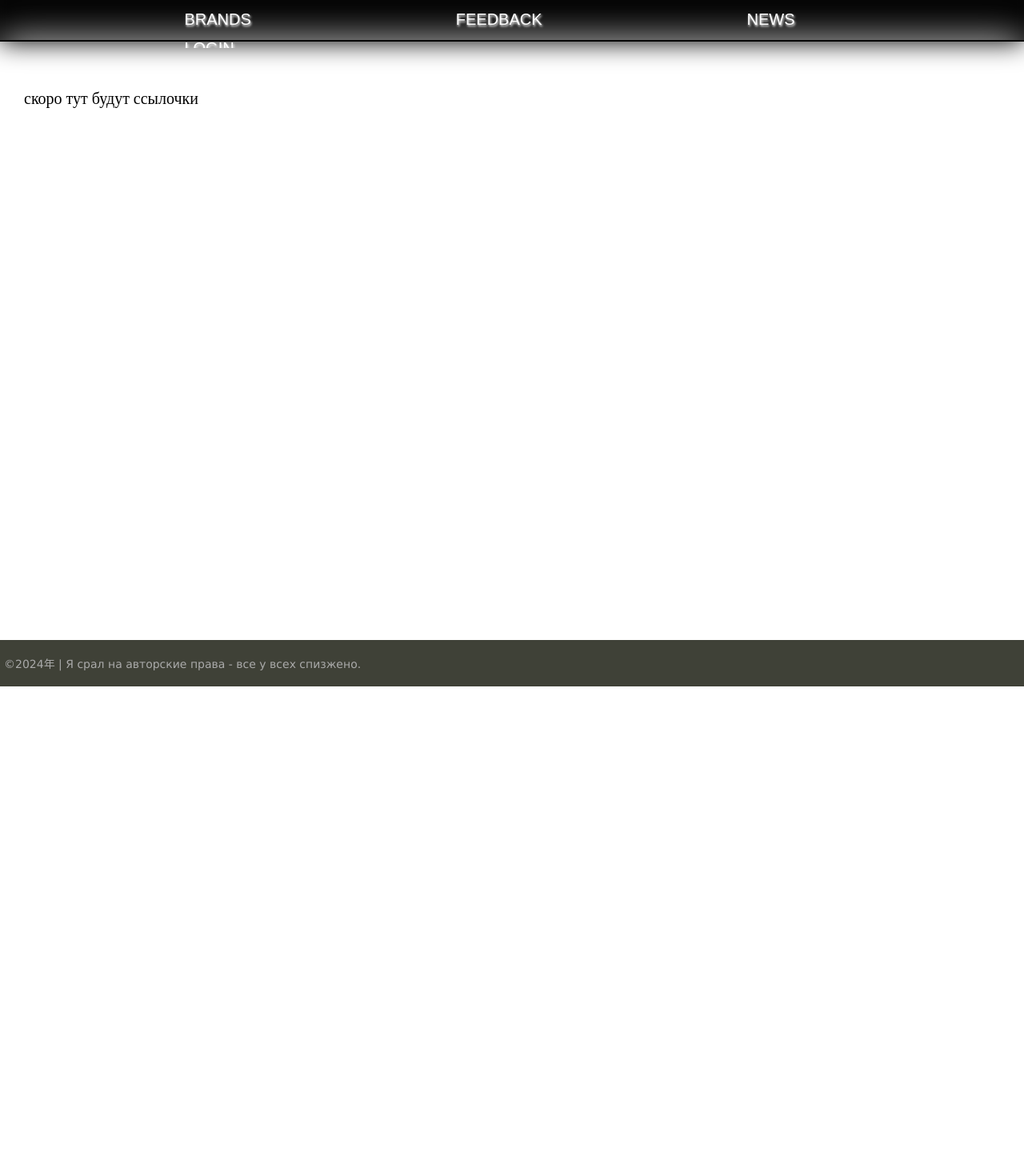
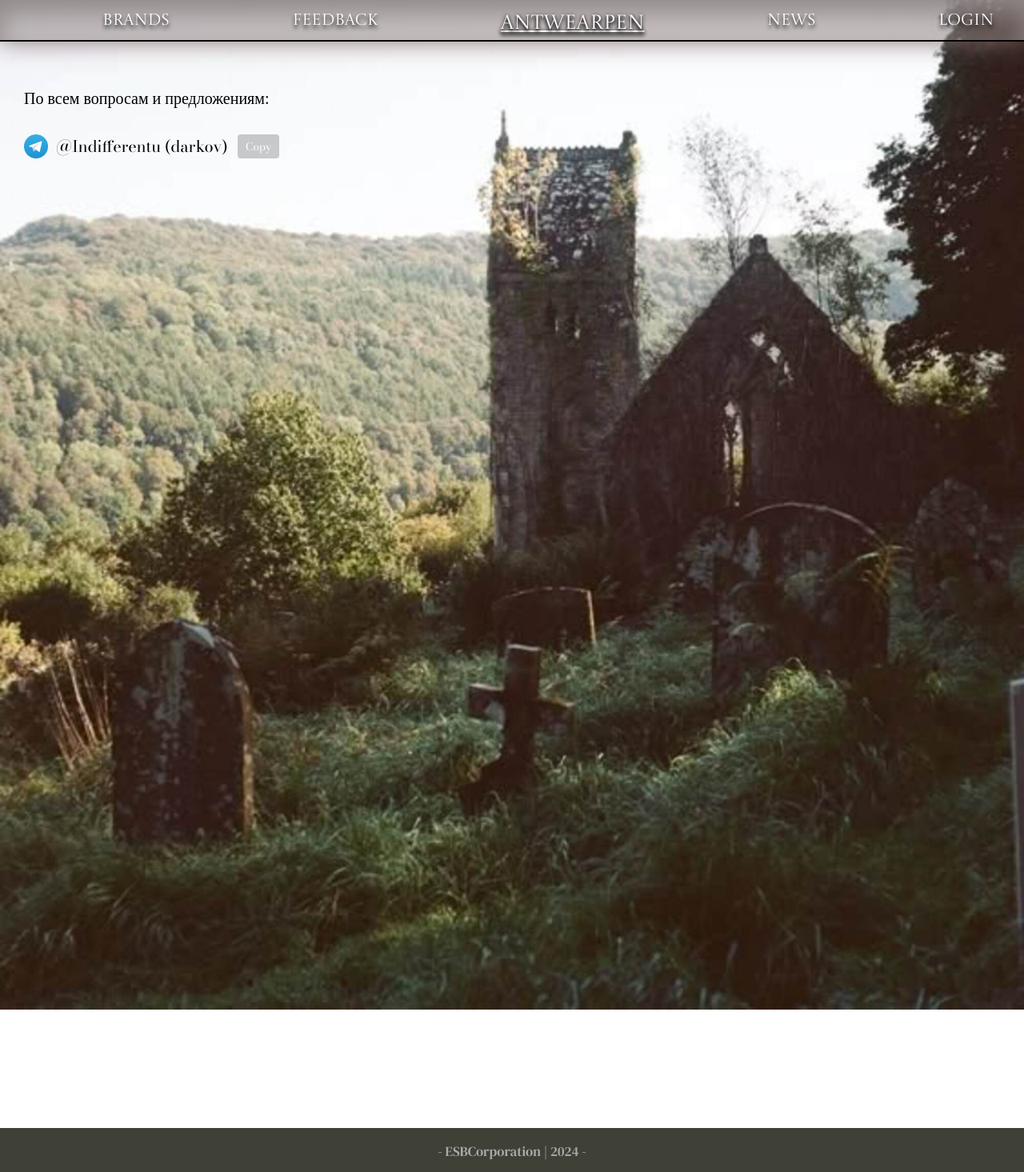
Before and after one commit to Blur1ng/Antwerpen, a Django app: page /Feedback/ in a window 1280 px wide. Shown: the whole page at 80% size. Before the commit the page ends 858 px from the top, so only its background shows below. Run offline with Django 5.2, Linux system fonts and the light colour scheme; data that the repository does not hold is empty.

Commit message:
site changes
+feedback
+new fonts and design

```diff
--- a/AllGothClothes/Clothes/static/Clothes/css/styles1.css
+++ b/AllGothClothes/Clothes/static/Clothes/css/styles1.css
@@ -19,9 +19,14 @@ body.kai {
 body.cnv {
     background: url('../images/cnvbg.png') center top/100%;
 }
-body.log { /* Используем flexbox для выравнивания */
+body.log {
     align-items: center; /* Выравнивание по вертикали */
     background: url('../images/grass1.png') center top/100% no-repeat;
+    background-size: cover;
+}
+body.feed {
+    align-items: center; /* Выравнивание по вертикали */
+    background: url('../images/1.jpg') center top/100% no-repeat;
     background-size: cover;
 }
 table {
@@ -135,3 +140,56 @@ input:checked ~ .appear {
     transform: scale(1);
     transition: transform 1s 1s;
 }
+
+@font-face {
+    font-family: "Castoro Titling";
+    src: url("../fonts/CastoroTitling-Regular.ttf");
+}
+
+@font-face {
+    font-family: "BodoniModa";
+    src: url("../fonts/BodoniModa.ttf");
+}
+
+@font-face {
+    font-family: "DMSerifText-Regular";
+    src: url("../fonts/DMSerifText-Regular.ttf");
+}
+.base-font{
+    font-family: "Castoro Titling";
+}
+
+.ANTWEARPEN{
+    margin: center;
+    color: #fefefe;
+	text-shadow: 0px 4px 5px rgb(0, 0, 0), 0px 1px 5px rgb(0, 0, 0);
+	text-decoration:underline;
+    font-size: 25px;
+}
+
+.ANTWEARPEN:hover {
+	color: #e7e2dc;
+	text-shadow: 1px 5px 5px rgb(53, 30, 30);
+	text-decoration:underline;
+}
+
+.logo-container {
+    display: flex;
+    align-items: center; /* Вертикальное выравнивание по центру */
+}
+
+.logo-feedback {
+    background: url('../images/Telegram_logo.svg.png') center top/100% no-repeat;
+    width: 30px; /* Ширина логотипа */
+    height: 30px; /* Высота логотипа */
+    margin-right: 10px; /* Отступ между логотипом и текстом */
+}
+
+.username {
+    font-family: "BodoniModa";
+    font-size: 20px; /* Размер шрифта для текста */
+}
+.username2 {
+    font-family: "BodoniModa";
+    font-size: 20px; /* Размер шрифта для текста */
+}
--- a/AllGothClothes/Clothes/static/Clothes/css/stylesold.css
+++ b/AllGothClothes/Clothes/static/Clothes/css/stylesold.css
@@ -110,6 +110,12 @@ ul.list-articles li {
 	height: 50px;
 }
 
+.headerfeed{
+	background: rgba(147, 134, 134, 0.5) no-repeat center/100%;
+	box-shadow: inset 0 1em 2em rgb(144, 136, 136), 0em 1px 2em rgb(130, 110, 110);
+	height: 50px;
+}
+
 .logo {
 	/*background: url('../images/logo.jpg') no-repeat 10px 5px;*/
 	width: 90px;
@@ -126,20 +132,19 @@ ul.mainmenu {
 	overflow: hidden;
 }
 ul.mainmenu li {
-	float: left;
-	margin: 1% 2% 0 18%;
+	float:left;
+	margin: 1% 2% 0 10%;
 }
-ul.mainmenu li.logo {margin: 0;}
-ul.mainmenu li.last {float: right;}
 
-ul.mainmenu li a {
+.base-text-decor{
 	color: #ffffff;
-	text-shadow: 1px 2px 3px rgb(255, 255, 255);
 	text-decoration: none;
+	text-shadow: 0px 4px 5px rgb(0, 0, 0);
 }
-ul.mainmenu li a:hover {
+.base-text-decor:hover {
 	color: #e7e2dc;
-	text-shadow: 1px 5px 5px rgb(88, 10, 10);
+	text-shadow: 1px 5px 5px rgb(53, 30, 30);
+	text-decoration: none;
 }
 
 .panelitems {
@@ -388,19 +393,15 @@ ul.lang-list li a:hover {color: #fdc073;}
 
 #footer {
 	box-sizing: border-box;
-
 	background: #3F4137;
-	padding: 5px;
+	height: 55px;
 	color: #aaa;
-	font-size: 14px;
-	font-family: Verdana, Geneva, Arial, Helvetica;
-	text-align: left;
+	font-size: 17px;
+	font-family: "DMSerifText-Regular";
+	text-align: center;
 	overflow: hidden;
 }
-#footer a {
-	text-decoration: underline;
-	color: #aaa;
-}
+
 div.q {
 	color: #76ee13;
 	font-family: Helvetica, sans-serif;
--- a/AllGothClothes/Clothes/templates/Clothes/base.html
+++ b/AllGothClothes/Clothes/templates/Clothes/base.html
@@ -16,18 +16,20 @@
 {% block mainpage %}
     {% block divchik %}
     {% endblock divchik %}
-        <ul id="mainmenu" class="mainmenu">
+        <ul class="mainmenu">
             {% for page in menu %}
                 {% if page.title == "LOGIN" %}
-                        {% if user.is_authenticated %}
-                            <li><a href="{% url page.url_name|slice:"0:-5"|add:"logout" %}">LOGOUT</a></li>
-                        {% else %}
-                            <li><a href="{% url page.url_name %}">{{ page.title }}</a></li>
-                        {% endif %}
-
-
+                    {% if user.is_authenticated %}
+                        <li><a class="base-font base-text-decor" href="{% url page.url_name|slice:"0:-5"|add:"logout" %}">LOGOUT</a></li>
+                    {% else %}
+                        <li><a class="base-font base-text-decor" href="{% url page.url_name %}">{{ page.title }}</a></li>
+                    {% endif %}
                 {% else %}
-                    <li><a href="{% url page.url_name %}">{{ page.title }}</a></li>
+                    {% if page.title == "ANTWEARPEN" %}
+                        <li><a class="base-font ANTWEARPEN" href="{% url page.url_name %}">{{ page.title }}</a></li>
+                    {% else %}
+                        <li><a class="base-font base-text-decor" href="{% url page.url_name %}">{{ page.title }}</a></li>
+                    {% endif %}
                 {% endif %}
             {% endfor %}
         </ul>
@@ -43,7 +45,7 @@
 </td></tr>
 <tr><td valign=top>
 	<div id="footer">
-		<p>&copy;2024年  | Я срал на авторские права - все у всех спизжено.</p>
+		<p>-&nbsp;ESBCorporation | 2024&nbsp;-</p>
 	</div>
 </td></tr></table>
 </body>
--- a/AllGothClothes/Clothes/templates/Clothes/feedback.html
+++ b/AllGothClothes/Clothes/templates/Clothes/feedback.html
@@ -1,18 +1,75 @@
 {% extends 'Clothes/base.html' %}
 {% block divchik %}
-    <div class="header">
+    <div class="headerfeed">
 {% endblock divchik %}
 
 {% block content %}
-<!DOCTYPE html>
-<html>
-<head>
-    <meta charset="utf-8" />
-    <title></title>
-</head>
-<body>
+<style>
+    #textToCopy {
+        font-family: "BodoniModa";
+        padding: 10px;
+        width: 200px;
+        margin-right: 10px;
+        border: 1px solid #ccc;
+        border-radius: 4px;
+    }
 
-    скоро тут будут ссылочки
+    #copyButton {
+        margin: 1%;
+        font-family: "BodoniModa";
+        padding: 5px 10px;
+        background-color: rgba(0, 0, 0, 0.2); /* Зеленый цвет */
+        color: white;
+        border: none;
+        border-radius: 4px;
+        cursor: pointer;
+        transition: background-color 0.3s;
+    }
+
+    #copyButton:hover {
+        background-color: rgba(0, 0, 0, 0.2); /* Темнее на ховере */
+    }
+
+    #copyButton.success {
+        background-color: rgba(0, 0, 0, 0.2); /* Синий цвет */
+    }
+
+    .skip-page{
+        margin: 0px 0px 1200px 0px;
+    }
+
+    .hr-header{
+        color: rgb(130, 110, 110, 0)
+    }
+</style>
+<body class="feed">
+    <p>По всем вопросам и предложениям:</p>
+    <div class="logo-container">
+        <div class="logo-feedback"></div>
+        <span class="username">@Indifferentu</span>
+        <span class="username2">&nbsp;(darkov)</span>
+        <button id="copyButton">Copy</button>
+    </div>
+    <p class="skip-page"></p>
 </body>
+<script>
+    document.getElementById('copyButton').addEventListener('click', function() {
+        const username = document.querySelector('.username');
+        const range = document.createRange();
+        range.selectNode(username); // Выбор элемента
+
+        const selection = window.getSelection();
+        selection.removeAllRanges(); // Удаление любых выделений
+        selection.addRange(range); // Добавление выделения
+
+        document.execCommand('copy'); // Копирование текста в буфер обмена
+
+        selection.removeAllRanges(); // Удаление выделения после копирования
+
+        // Изменение текста кнопки на галочку
+        this.textContent = '✔️';
+        this.classList.add('success'); // Добавление класса для изменения стиля
+    });
+</script>
 </html>
 {% endblock content%}
--- a/AllGothClothes/Clothes/urls.py
+++ b/AllGothClothes/Clothes/urls.py
@@ -2,6 +2,7 @@ from django.urls import include, path
 from .views import *
 urlpatterns = [
     path('', Mainpage.as_view(), name='mainpage'),
+    path('', Mainpage.as_view(), name='ANTWEARPEN'),
     path('Brands/', Brands.as_view(), name='Brands'),
     path('Feedback/', Feedback.as_view(), name='Feedback'),
     path('News/', News.as_view(), name='News'),
--- a/AllGothClothes/Clothes/utils.py
+++ b/AllGothClothes/Clothes/utils.py
@@ -4,6 +4,7 @@ from django.views.generic import ListView
 
 menu = [{'title': 'BRANDS', 'url_name': 'Brands'},
         {'title': 'FEEDBACK', 'url_name': 'Feedback'},
+        {'title': 'ANTWEARPEN', 'url_name': 'ANTWEARPEN'},
         {'title': 'NEWS', 'url_name': 'News'},
         {'title': 'LOGIN', 'url_name': 'login'},
 ]
--- a/AllGothClothes/Clothes/views.py
+++ b/AllGothClothes/Clothes/views.py
@@ -21,11 +21,12 @@ class Brands(DataMixin, ListView):
     model = Brand
     context_object_name = 'posts'
     def get_context_data(self, *, object_list=None, **kwargs) -> dict[str, Any]:
-        abspath4images = '/Users/evgene/Documents/django/djsite2/AllGothClothes/AllGothClothes/Clothes/static/Clothes/images/4body'
+        base_dir = os.path.dirname(os.path.abspath(__file__))
+        path4images = os.path.join(base_dir, './static/Clothes/images/4body')
         context = super().get_context_data(**kwargs)
         c_def = self.get_user_context(title='Brands page')
         super_dict = dict(list(context.items()) + list(c_def.items()))
-        super_dict["images"] = [f for f in os.listdir(abspath4images) if os.path.isfile(os.path.join(abspath4images, f))]
+        super_dict["images"] = [f for f in os.listdir(path4images) if os.path.isfile(os.path.join(path4images, f))]
         return super_dict
 
 class Conjunctiva(Allbrandssettings):
--- a/AllGothClothes/login_user/views.py
+++ b/AllGothClothes/login_user/views.py
@@ -1,8 +1,10 @@
 from django.shortcuts import render, redirect
 from django.contrib.auth.models import User, auth
 from Clothes.utils import menu
+import os
 
-path_temp = "/Users/evgene/Documents/django/djsite2/AllGothClothes/AllGothClothes/Clothes/templates/logreg"
+base_dir = os.path.dirname(os.path.abspath(__file__))
+path_temp = path4images = os.path.join(base_dir, '../Clothes/templates/logreg')
 
 def login(request):
     context = {}
```
Also changed, not shown: AllGothClothes/Clothes/zxc copy/urls copy.py (deleted, +0 -13 lines), AllGothClothes/Clothes/zxc copy/utils copy.py (deleted, +0 -34 lines), AllGothClothes/Clothes/zxc copy/views copy.py (deleted, +0 -46 lines), tasks.txt (added, +12 -0 lines), AllGothClothes/Clothes/static/Clothes/fonts/BodoniModa.ttf (added), AllGothClothes/Clothes/static/Clothes/fonts/CastoroTitling-Regular.ttf (added), AllGothClothes/Clothes/static/Clothes/fonts/DMSerifText-Regular.ttf (added), AllGothClothes/Clothes/static/Clothes/images/1.jpg (added), AllGothClothes/Clothes/static/Clothes/images/Telegram_logo.svg.png (added).
